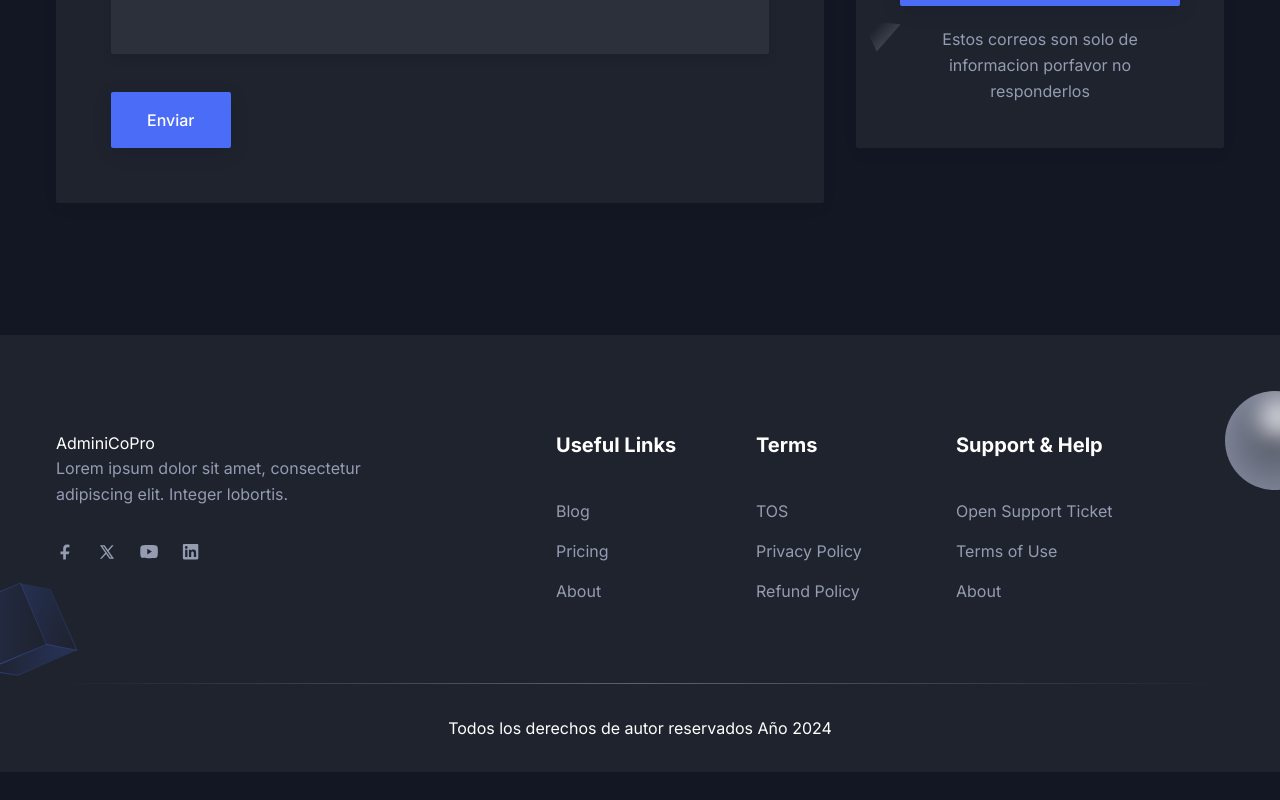
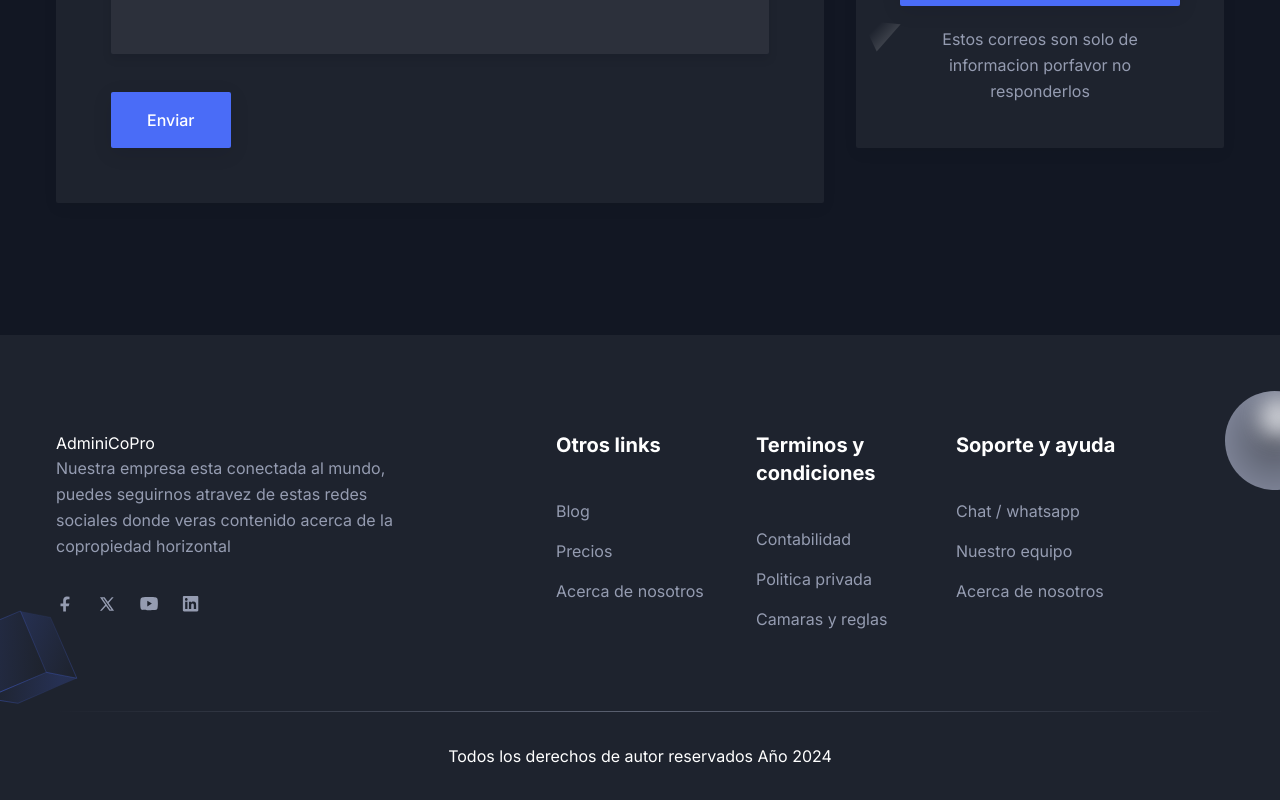
Before and after one commit to tattox26/page, a Next.js app: page / in a window 1280 px wide. Shown: the part 5068-5868 px from the top of the page. Before the commit the page ends 5840 px from the top, so only its background shows below. Built offline with nearby package versions, Linux system fonts and the light colour scheme.

Commit message:
Cambio visual letras

```diff
--- a/src/components/Footer/index.tsx
+++ b/src/components/Footer/index.tsx
@@ -29,8 +29,8 @@ const Footer = () => {
                 </Link>
               */}
                 <p className="mb-9 text-base leading-relaxed text-body-color dark:text-body-color-dark">
-                  Lorem ipsum dolor sit amet, consectetur adipiscing elit.
-                  Integer lobortis.
+                  Nuestra empresa esta conectada al mundo, puedes seguirnos atravez de estas redes sociales
+                  donde veras contenido acerca de la copropiedad horizontal
                 </p>
                 <div className="flex items-center">
                   <a
@@ -114,7 +114,7 @@ const Footer = () => {
             <div className="w-full px-4 sm:w-1/2 md:w-1/2 lg:w-2/12 xl:w-2/12">
               <div className="mb-12 lg:mb-16">
                 <h2 className="mb-10 text-xl font-bold text-black dark:text-white">
-                  Useful Links
+                  Otros links
                 </h2>
                 <ul>
                   <li>
@@ -130,7 +130,7 @@ const Footer = () => {
                       href="/"
                       className="mb-4 inline-block text-base text-body-color duration-300 hover:text-primary dark:text-body-color-dark dark:hover:text-primary"
                     >
-                      Pricing
+                      Precios
                     </Link>
                   </li>
                   <li>
@@ -138,7 +138,7 @@ const Footer = () => {
                       href="/about"
                       className="mb-4 inline-block text-base text-body-color duration-300 hover:text-primary dark:text-body-color-dark dark:hover:text-primary"
                     >
-                      About
+                      Acerca de nosotros
                     </Link>
                   </li>
                 </ul>
@@ -148,7 +148,7 @@ const Footer = () => {
             <div className="w-full px-4 sm:w-1/2 md:w-1/2 lg:w-2/12 xl:w-2/12">
               <div className="mb-12 lg:mb-16">
                 <h2 className="mb-10 text-xl font-bold text-black dark:text-white">
-                  Terms
+                  Terminos y condiciones
                 </h2>
                 <ul>
                   <li>
@@ -156,7 +156,7 @@ const Footer = () => {
                       href="/"
                       className="mb-4 inline-block text-base text-body-color duration-300 hover:text-primary dark:text-body-color-dark dark:hover:text-primary"
                     >
-                      TOS
+                      Contabilidad
                     </Link>
                   </li>
                   <li>
@@ -164,7 +164,7 @@ const Footer = () => {
                       href="/"
                       className="mb-4 inline-block text-base text-body-color duration-300 hover:text-primary dark:text-body-color-dark dark:hover:text-primary"
                     >
-                      Privacy Policy
+                      Politica privada
                     </Link>
                   </li>
                   <li>
@@ -172,7 +172,7 @@ const Footer = () => {
                       href="/"
                       className="mb-4 inline-block text-base text-body-color duration-300 hover:text-primary dark:text-body-color-dark dark:hover:text-primary"
                     >
-                      Refund Policy
+                      Camaras y reglas
                     </Link>
                   </li>
                 </ul>
@@ -182,7 +182,7 @@ const Footer = () => {
             <div className="w-full px-4 md:w-1/2 lg:w-4/12 xl:w-3/12">
               <div className="mb-12 lg:mb-16">
                 <h2 className="mb-10 text-xl font-bold text-black dark:text-white">
-                  Support & Help
+                  Soporte y ayuda
                 </h2>
                 <ul>
                   <li>
@@ -190,7 +190,7 @@ const Footer = () => {
                       href="/contact"
                       className="mb-4 inline-block text-base text-body-color duration-300 hover:text-primary dark:text-body-color-dark dark:hover:text-primary"
                     >
-                      Open Support Ticket
+                      Chat / whatsapp
                     </Link>
                   </li>
                   <li>
@@ -198,7 +198,7 @@ const Footer = () => {
                       href="/"
                       className="mb-4 inline-block text-base text-body-color duration-300 hover:text-primary dark:text-body-color-dark dark:hover:text-primary"
                     >
-                      Terms of Use
+                      Nuestro equipo
                     </Link>
                   </li>
                   <li>
@@ -206,7 +206,7 @@ const Footer = () => {
                       href="/about"
                       className="mb-4 inline-block text-base text-body-color duration-300 hover:text-primary dark:text-body-color-dark dark:hover:text-primary"
                     >
-                      About
+                      Acerca de nosotros
                     </Link>
                   </li>
                 </ul>
```
